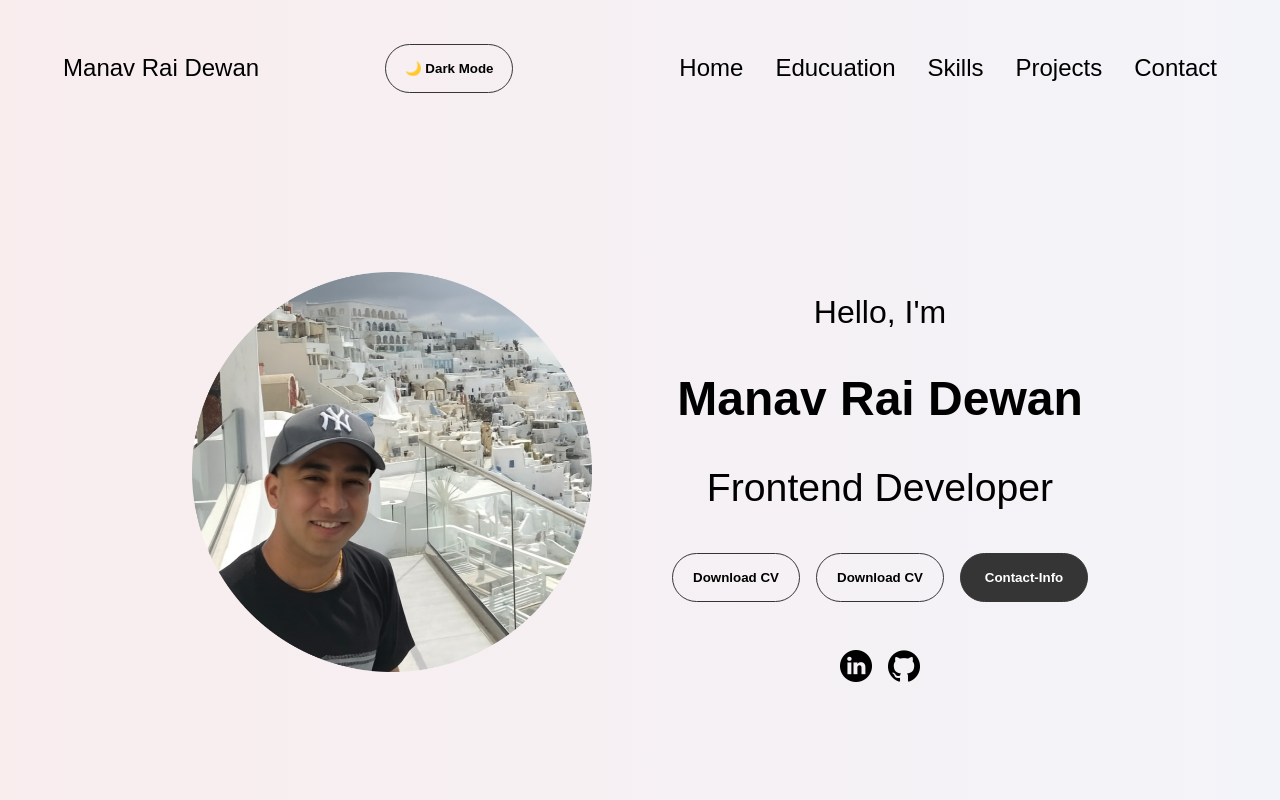
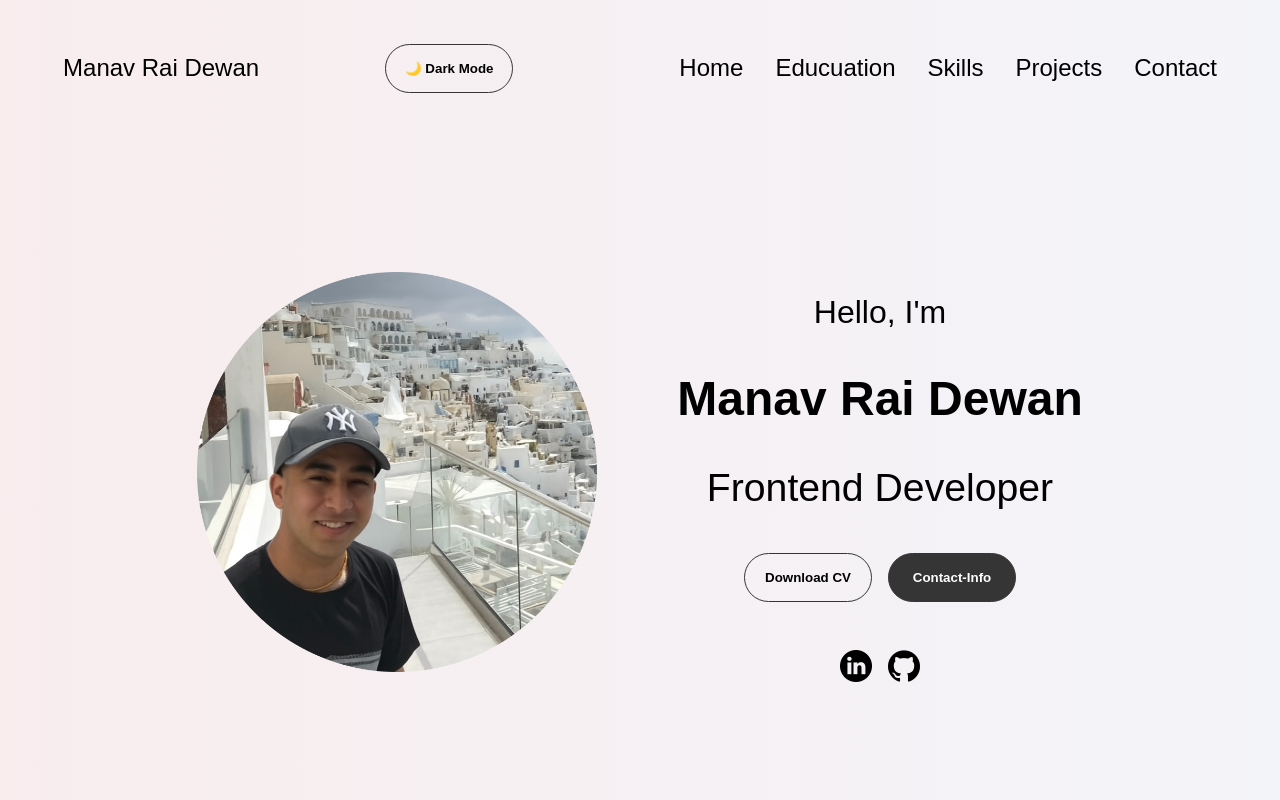
Before and after one commit to ManavRai2104/My-Port-Folio, a plain HTML site: page index.html in a window 1280 px wide. Shown: the top 800 px of the page. Drawn offline with nearby package versions, Linux system fonts and the light colour scheme.

Commit message:
Update index.html

```diff
--- a/index.html
+++ b/index.html
@@ -57,7 +57,7 @@
         <div class="btn-container">
             <button class="btn btn-color-2" onclick="window.open('pics/Manav-Rai-Dewan-05-07-2025.pdf')">Download CV</button>
 
-            <button class="btn btn-color-2" onclick="window.open('')">Download CV</button>
+
 
             <button class="btn btn-color-1" onclick="location.href='./#Contact'">Contact-Info</button>
         </div>
```
